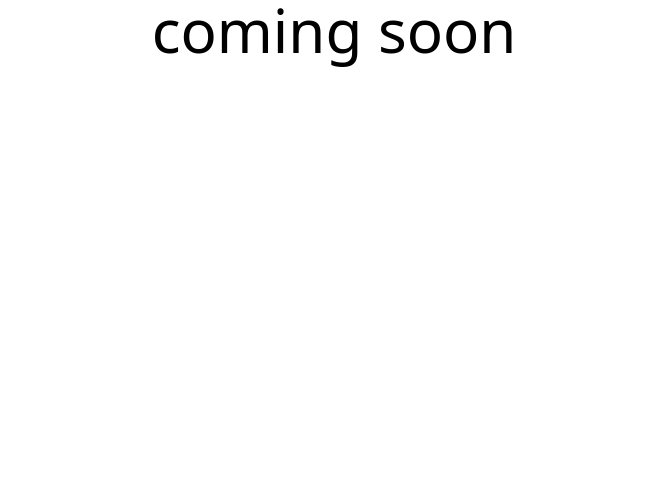
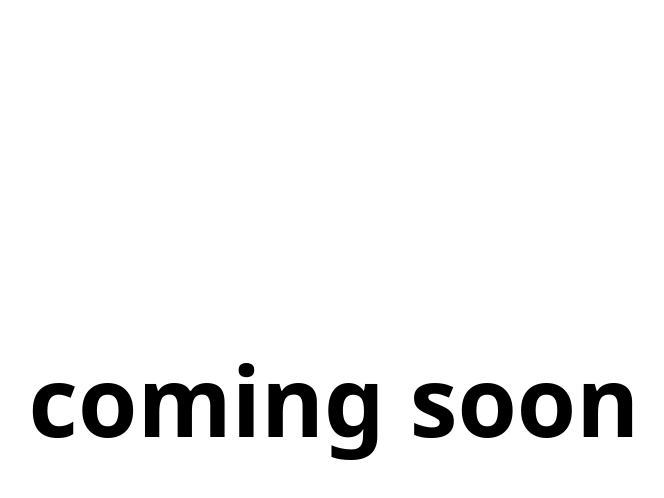
Before and after one commit to BimlaJain/Test-TDK, a React (Create React App) app: page /menu-five in a window 1280 px wide. Shown: the top 498 px of the page, without its empty margins (306-970 px from the left). Built offline with nearby package versions, Linux system fonts and the light colour scheme.

Commit message:
change font weight

```diff
--- a/src/components/menufive/MenuFive.jsx
+++ b/src/components/menufive/MenuFive.jsx
@@ -2,8 +2,8 @@ import React from 'react'
 
 const MenuFive = () => {
   return (
-    <div>
-      <h2 className='flex justify-center items-center text-6xl'>coming soon</h2>
+    <div className='min-h-screen flex justify-center'>
+      <h2 className='flex justify-center items-center text-8xl font-bold text-center'>coming soon</h2>
     </div>
   )
 }
--- a/src/components/menufour/MenuFour.jsx
+++ b/src/components/menufour/MenuFour.jsx
@@ -2,8 +2,8 @@ import React from 'react'
 
 const MenuFour = () => {
   return (
-    <div>
-          <h2 className='flex justify-center items-center text-6xl'>coming soon</h2>
+    <div className='min-h-screen flex justify-center'>
+      <h2 className='flex justify-center items-center text-8xl font-bold'>coming soon</h2>
     </div>
   )
 }
--- a/src/components/menuthree/MenuThree.jsx
+++ b/src/components/menuthree/MenuThree.jsx
@@ -2,8 +2,8 @@ import React from 'react'
 
 const Menuthree = () => {
     return (
-        <div>
-            <h2 className='flex justify-center items-center text-6xl'>coming soon</h2>
+        <div className='min-h-screen flex justify-center'>
+            <h2 className='flex justify-center items-center text-8xl font-bold'>coming soon</h2>
         </div>
     )
 }
--- a/src/components/menutwo/MenuTwo.jsx
+++ b/src/components/menutwo/MenuTwo.jsx
@@ -2,8 +2,8 @@ import React from 'react'
 
 const MenuTwo = () => {
   return (
-    <div>
-          <h2 className='flex justify-center items-center text-6xl'>coming soon</h2>
+    <div className='min-h-screen flex justify-center'>
+          <h2 className='flex justify-center items-center text-8xl font-bold'>coming soon</h2>
     </div>
   )
 }
```
